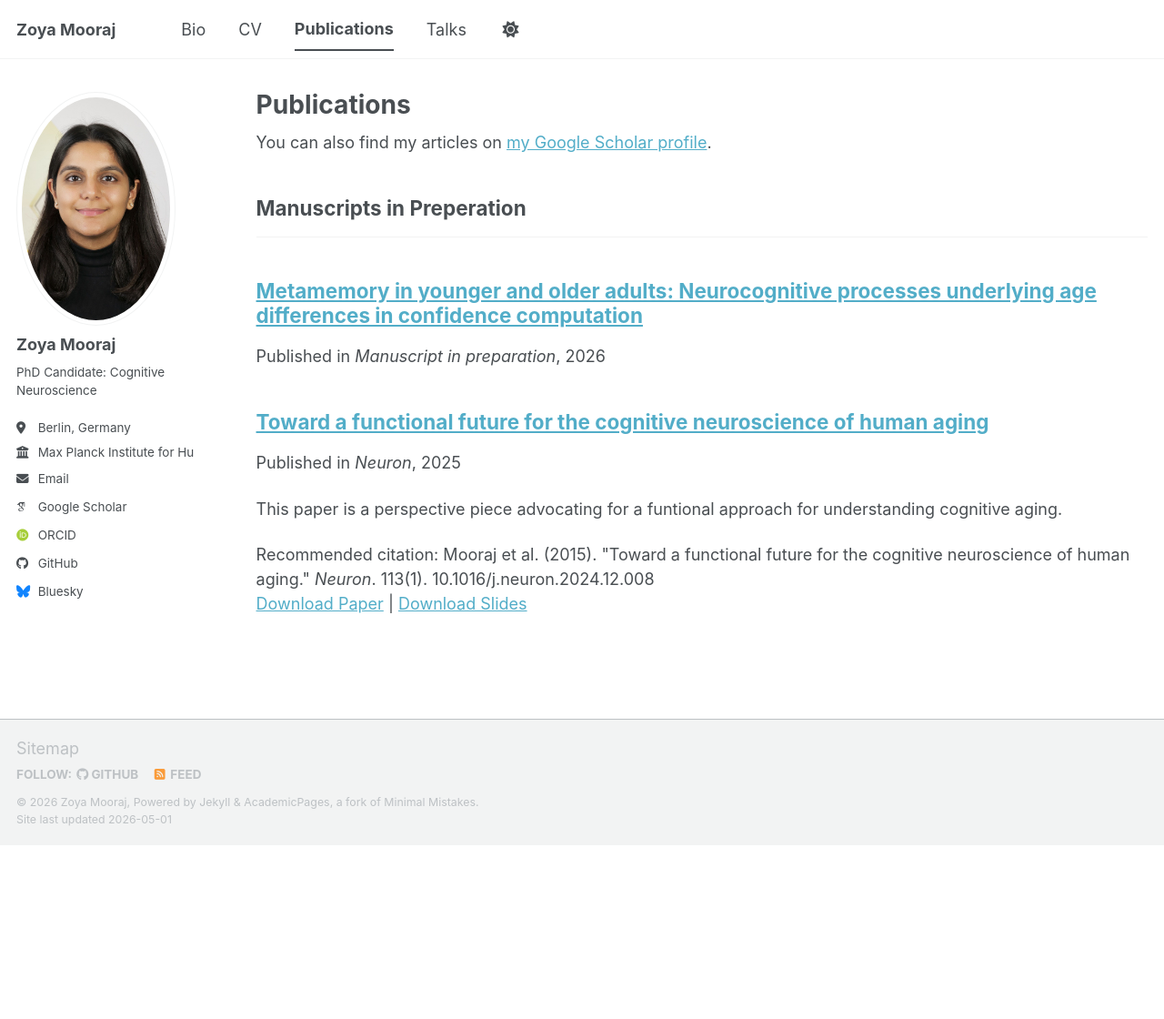
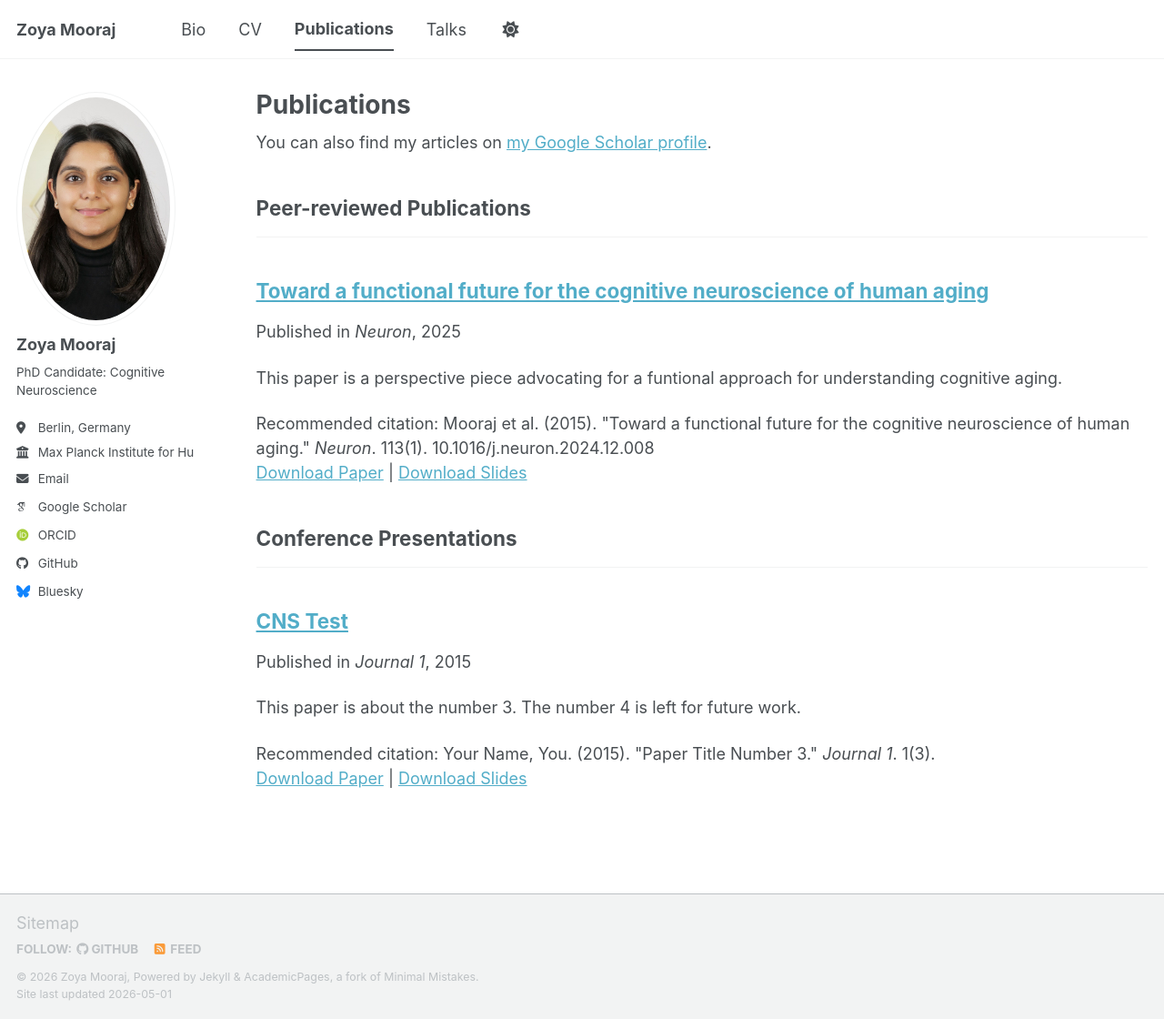
Before and after one commit to zoya-mooraj/zoya-mooraj.github.io, a Jekyll site: the page built from _pages/publications.html, in a window 1280 px wide and 1120 px high. Shown: the whole window at 91% size. Built offline with Jekyll 4.4.1, drawn with Linux system fonts in a browser that asks for light colours; some web fonts are replaced; a script bundle is joined from its source files by our own code; library files that are not in the unit come from our copies; a file with an impossible date is left out.

Commit message:
publications section

```diff
--- a/_config.yml
+++ b/_config.yml
@@ -90,8 +90,8 @@
     title: 'Preprints'
   manuscripts:
     title: 'Manuscripts in Preperation'
-  books:
-    title: 'Books'
+  conferences:
+    title: 'Conference Presentations'
 
 # Site Settings
 teaser                   :  # filename of teaser fallback teaser image placed in /images/ for social media previews
--- a/_publications/2025-Neuron-1.md
+++ b/_publications/2025-Neuron-1.md
@@ -1,7 +1,7 @@
 ---
 title: "Toward a functional future for the cognitive neuroscience of human aging"
 collection: publications
-category: manuscripts
+category: publications
 permalink: /publication/2015-Neuron-1
 excerpt: 'This paper is a perspective piece advocating for a funtional approach for understanding cognitive aging.'
 date: 2025-10-01
```
Also changed, not shown: _publications/inprep-confidenceleak.md (+1 -1 lines), _publications/inprep-longcross.md (+2 -1 lines).
